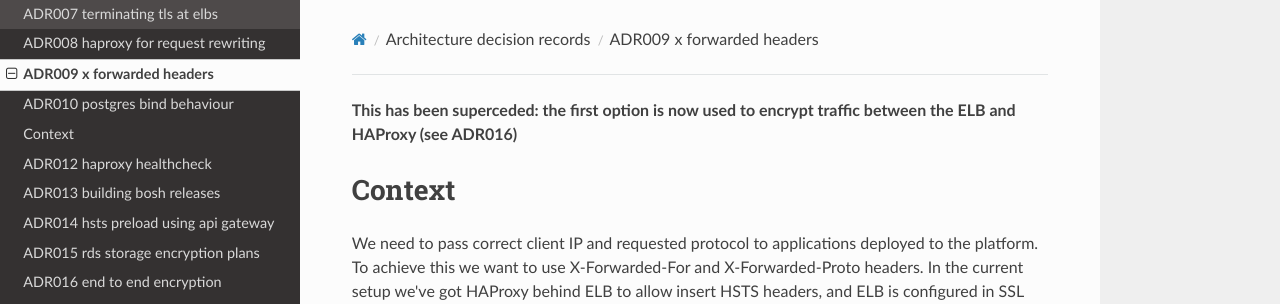
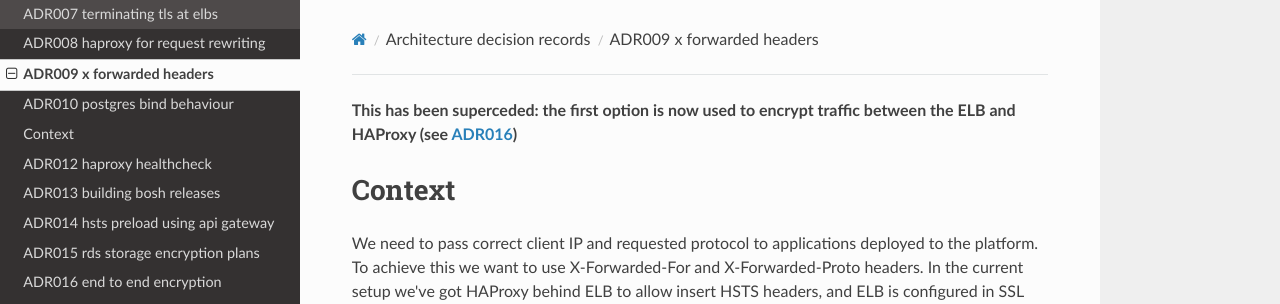
Before and after one commit to alphagov/paas-team-manual, an MkDocs documentation site: the page built from docs/architecture_decision_records/ADR009-x-forwarded-headers.md, in a window 1280 px wide and 1169 px high. Shown: the top 304 px of the window. Built offline with MkDocs 1.6.1, drawn with Linux system fonts in a browser that asks for light colours; nearby versions of some CDN libraries; part of the change alters nothing that is shown.

Commit message:
Make ADR016 reference in ADR009 a hyperlink
So that you can click through to it. When referring to the filename, mkdocs
will render it into the appropriate relative URL, so we don't have to worry
about the full path:

- http://www.mkdocs.org/user-guide/writing-your-docs/#internal-hyperlinks

```diff
--- a/docs/architecture_decision_records/ADR009-x-forwarded-headers.md
+++ b/docs/architecture_decision_records/ADR009-x-forwarded-headers.md
@@ -1,4 +1,5 @@
-**This has been superceded: the first option is now used to encrypt traffic between the ELB and HAProxy (see ADR016)**
+**This has been superceded: the first option is now used to encrypt traffic
+between the ELB and HAProxy (see [ADR016](ADR016-end-to-end-encryption.md))**
 
 Context
 =======
```
